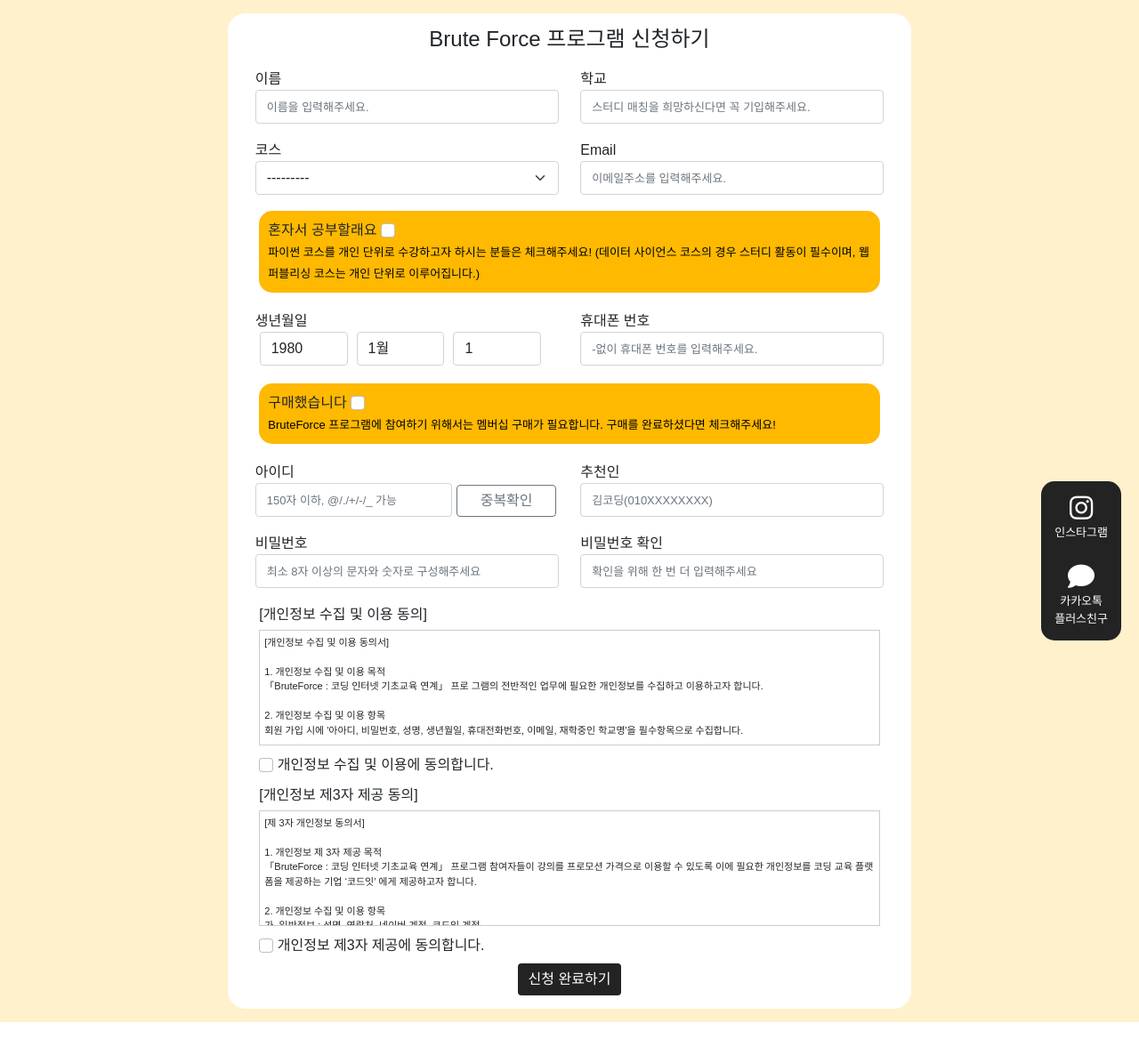
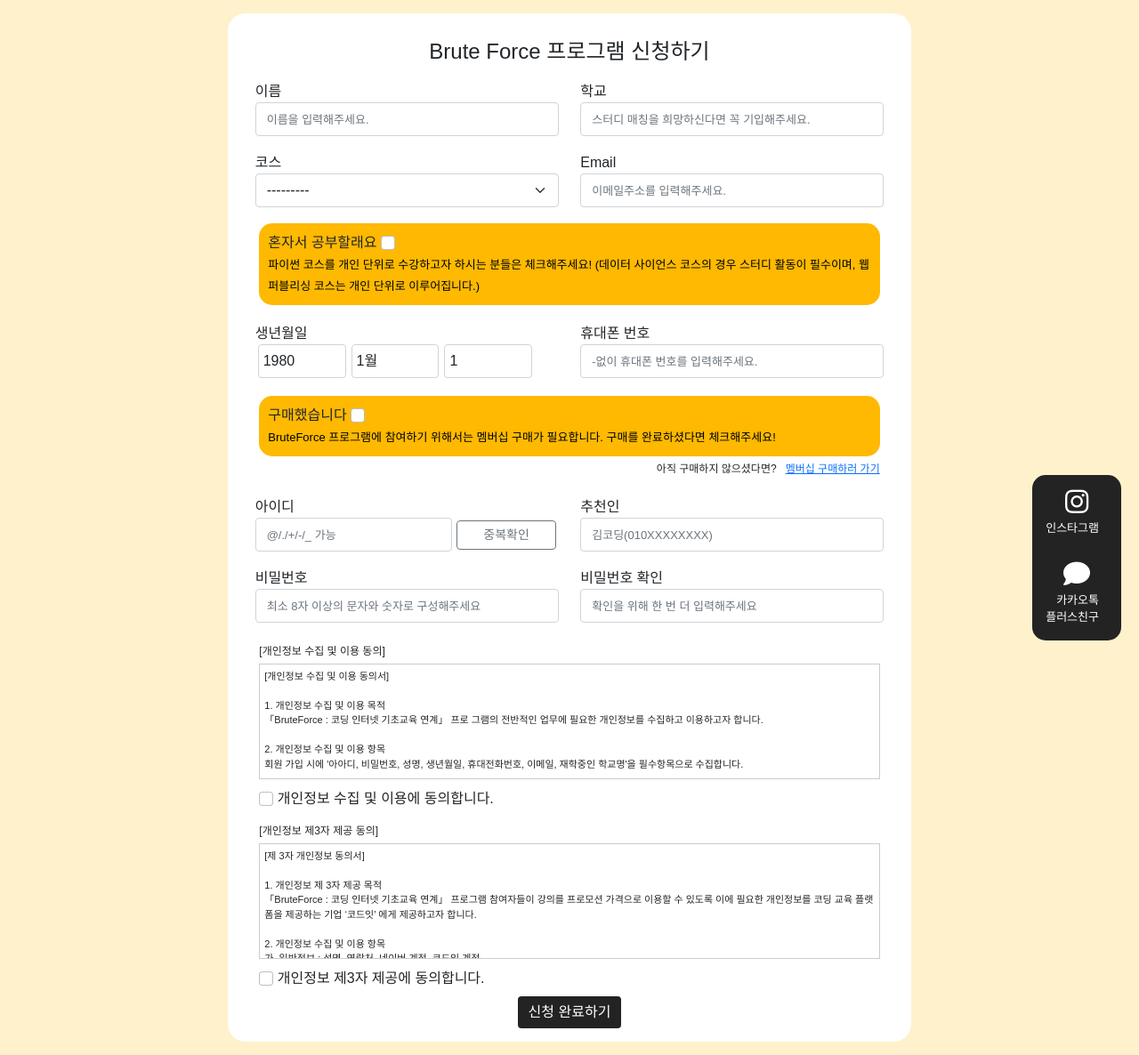
Before and after one commit to EarthlyZ9/bruteforce, a Django app: page /mypage/signup/ in a window 1280 px wide. Shown: the part 60-1246 px from the top of the page at 89% size. Before the commit the page ends 1209 px from the top, so only its background shows below. Run offline with Django 3.2, Linux system fonts and the light colour scheme; parts of the project's set-up code (start-up, migrations or seed data) failed here and were passed over; some libraries are stand-ins or nearby versions; some web fonts are replaced.

Commit message:
modify signup css2

```diff
--- a/accounts/forms.py
+++ b/accounts/forms.py
@@ -20,7 +20,7 @@ class UserForm(UserCreationForm):
   def __init__(self, *args, **kwargs):
         super().__init__(*args, **kwargs)
         self.label_suffix = ""  # Removes : as label suffix
-        self.fields['username'].widget.attrs.update({'class': 'form-control', 'placeholder':'150자 이하, @/./+/-/_ 가능'})
+        self.fields['username'].widget.attrs.update({'class': 'form-control', 'placeholder':'@/./+/-/_ 가능'})
         self.fields['password1'].widget.attrs.update({'class': 'form-control', 'placeholder':'최소 8자 이상의 문자와 숫자로 구성해주세요'})
         self.fields['password2'].widget.attrs.update({'class': 'form-control', 'placeholder':'확인을 위해 한 번 더 입력해주세요'})
         self.error_messages['password_mismatch'] = "비밀번호가 일치하지 않습니다."
--- a/accounts/static/accounts/css/signup.css
+++ b/accounts/static/accounts/css/signup.css
@@ -23,16 +23,16 @@ input::placeholder {
   padding: 5px 5px;
 }
 
-h4 {
-  margin-top: 10px;
-}
-
 .container .field {
   display: inline-block;
   margin: 10px;
   text-align: left;
   width: 45%;
   height: 60px;
+}
+
+.availability {
+  font-size: 14px;
 }
 
 .field5 {
@@ -47,13 +47,34 @@ h4 {
   height:fit-content !important;
 }
 
+.purchase-guide {
+  text-align: right;
+  display: inline-block;
+  width: 100%;
+}
+p {
+  margin-bottom: 0;
+  margin-top: 5px;
+  display: inline-block;
+  margin-right: 10px;
+  font-size: 12px;
+}
+
+a {
+  text-align: right;
+  font-size: 12px;
+  display: inline-block;
+}
+
+
+
 .field8 {
   width: 92% !important;
   height: fit-content !important;
 }
 
 .purchase-check {
-
+  height: fit-content !important;
   padding: 10px;
   background-color: #FEB900;
   border-radius: 15px;
@@ -149,3 +170,11 @@ hr {
 
   }
 }
+
+@media (min-width: 768px) {
+  .field6 select {
+    padding: 5px;
+    margin-right: 3px;
+    margin-left: 3px;
+  }
+}
--- a/accounts/templates/accounts/signup.html
+++ b/accounts/templates/accounts/signup.html
@@ -17,11 +17,10 @@
         <div class="field-container">
           {% for field in form %}
             <div class="field field{{forloop.counter}}">
-
               {% if field.name == 'username' %}
                 {{field.label_tag}}
                 {{field}}
-                <button class="btn btn-outline-secondary" type="button" onclick='checkUsernameAvailability()'>중복확인</button>
+                <button class="btn btn-outline-secondary availability" type="button" onclick='checkUsernameAvailability()'>중복확인</button>
                 <div class="valid-feedback">
                 </div>
                 <div class="invalid-feedback">
@@ -31,6 +30,12 @@
                 {{field.label_tag}}
                 {{field}}
                 <span><br>{{field.help_text}}</span>
+                <div class="valid-feedback">
+                  잘하셨습니다!
+                </div>
+                <div class="invalid-feedback">
+                  필수 기입란입니다!
+                </div>
               {% elif forloop.counter == 8 %}
                 <div class="purchase-check">
                   {{field.label_tag}}
@@ -43,6 +48,7 @@
                     필수 기입란입니다!
                   </div>
                 </div>
+                <div class='purchase-guide'><p>아직 구매하지 않으셨다면?</p><a href=# target='_blank'>멤버십 구매하러 가기</a></div>
                 <!--
                 <p class='notice-header'>[아이디 및 비밀번호 설정 유의사항]</p>
                 <hr>
--- a/main/templates/main/base.html
+++ b/main/templates/main/base.html
@@ -82,13 +82,13 @@
       <ul>
         <li class="contact" style="margin-bottom: 15px;">
           <a href="/instagram" target="_blank">
-            <i class="fab fa-instagram icon"></i>
+            <i class="fab fa-instagram icon" style="display:block;text-align:center;"></i>
             <p>인스타그램</p>
           </a>
         </li>
         <li class="contact">
           <a href='/kakao_plus' target='_blank'>
-            <i class="fas fa-comment icon"></i>
+            <i class="fas fa-comment icon" style="display:block;text-align:center;"></i>
             <p>카카오톡<br>플러스친구</p>
           </a>
         </li>
```
